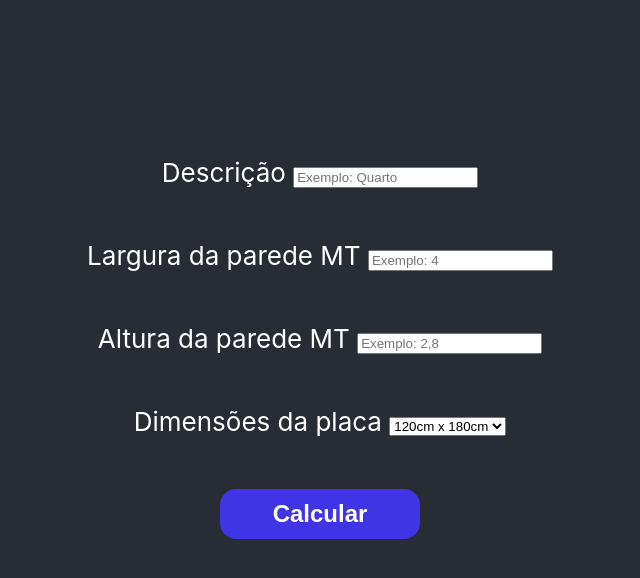
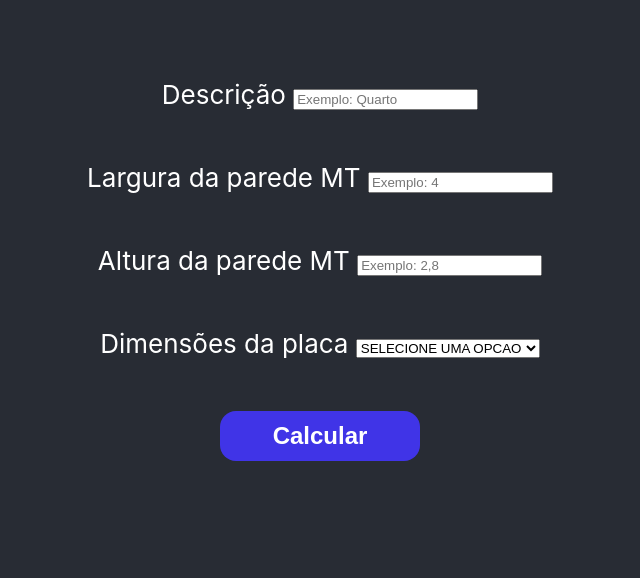
Before and after one commit to EduardoGuedes242/construcoes, a React (Create React App) app: page / in a window 1280 px wide. Shown: the top 578 px of the page, without its empty margins (320-960 px from the left). Built offline with nearby package versions, Linux system fonts and the light colour scheme.

Commit message:
implementações

```diff
--- a/src/App.js
+++ b/src/App.js
@@ -10,30 +10,34 @@ import DropdownTamanhoPlaca from "./widgets/dropdown";
 function App() {
   const [largura, setLargura] = useState("");
   const [altura, setAltura] = useState("");
-  const [resultadosCalculos, setResultadosCalculos] = useState("");
+  const [areaPlacaSelecionada, setAreaPlacaSelecionada] = useState("");
+
+  const [areaTotalText, setAreaTotalText] = useState("");
+  const [quantidadePlacasText, setQuantidadePlacasText] = useState("");
+  const [perfilHorizontalText, setPerfilHorizontalText] = useState("");
+  const [perfilVerticalText, setPerfilVerticalText] = useState("");
 
   function funcao() {
     const areaTotal = largura * altura;
 
-    const quantidadePlacas = areaTotal / (1.2 * 2.4);
+    const quantidadePlacas = areaTotal / areaPlacaSelecionada;
 
     const quantosMetrosPerfilHorizontais = largura * 2;
 
     const montantesVerticais = largura / 0.6 + 1;
 
-    const quantidadePlacasArredondadas = arredondarParaCima(quantidadePlacas);
-    const montantesVerticaisArredondadas =
-      arredondarParaCima(montantesVerticais);
+    setAreaTotalText("Area M2 da parede: " + areaTotal);
 
-    setResultadosCalculos(
-      "Area da parede: " +
-        areaTotal +
-        "M2 \nQuantidade de Placas: " +
-        quantidadePlacasArredondadas +
-        "\nPerfis Horizontal: " +
-        quantosMetrosPerfilHorizontais +
-        "MT \nPerfis Vertical: " +
-        montantesVerticaisArredondadas
+    setQuantidadePlacasText(
+      "Quantidade de placas: " + arredondarParaCima(quantidadePlacas)
+    );
+
+    setPerfilHorizontalText(
+      "Total Metros de perfil Horizontal: " + quantosMetrosPerfilHorizontais
+    );
+
+    setPerfilVerticalText(
+      "Quantidade de perfil vertical: " + arredondarParaCima(montantesVerticais)
     );
   }
 
@@ -42,6 +46,7 @@ function App() {
       <header className="App-header">
         <Edit
           title="Descrição "
+          type="text"
           placeholder="Exemplo: Quarto"
           onValueChange={value => setLargura(value)}
         />
@@ -58,11 +63,17 @@ function App() {
           onValueChange={value => setAltura(value)}
         />
         <p></p>
-        <DropdownTamanhoPlaca title={"Dimensões da placa "} />
+        <DropdownTamanhoPlaca
+          title={"Dimensões da placa "}
+          onValueSelect={value => setAreaPlacaSelecionada(value)}
+        />
         <p></p>
         <BotaoProrio title={"Calcular"} onClick={funcao} />
         <p></p>
-        <p>{resultadosCalculos}</p>
+        <p>{areaTotalText}</p>
+        <p>{quantidadePlacasText}</p>
+        <p>{perfilHorizontalText}</p>
+        <p>{perfilVerticalText}</p>
       </header>
     </div>
   );
--- a/src/widgets/dropdown.js
+++ b/src/widgets/dropdown.js
@@ -1,11 +1,25 @@
-const DropdownTamanhoPlaca = ({ title }) => {
+import { useState } from "react";
+
+const DropdownTamanhoPlaca = ({ title, onValueSelect }) => {
+  const [value, setValue] = useState("");
+
+  const handleChange = e => {
+    console.log(e.target.value);
+    setValue(e.target.value);
+    if (onValueSelect) {
+      onValueSelect(e.target.value);
+    }
+  };
+
   return (
     <label>
       {title}
-      <select>
-        <option>120cm x 180cm</option>
-        <option>120cm x 160cm</option>
-        <option>90Cm x 200cm</option>
+      <select onChange={handleChange}>
+        <option value={0}> SELECIONE UMA OPCAO </option>
+        <option value={1.2 * 2.4}> 1.20 m x 2.40 m </option>
+        <option value={1.2 * 1.8}> 1.20 m x 1.80 m </option>
+        <option value={1.2 * 1.6}> 1.20 m x 1.60 m </option>
+        <option value={0.9 * 2.0}> 0.90 m x 2.00 m </option>
       </select>
     </label>
   );
--- a/src/widgets/edit.js
+++ b/src/widgets/edit.js
@@ -1,6 +1,6 @@
 import React, { useState } from "react";
 
-const Edit = ({ title, placeholder = "", onValueChange }) => {
+const Edit = ({ title, placeholder = "", type = "number", onValueChange }) => {
   const [value, setValue] = useState("");
 
   const handleChange = e => {
@@ -14,7 +14,7 @@ const Edit = ({ title, placeholder = "", onValueChange }) => {
     <div>
       <label>{title}</label>
       <input
-        type="number"
+        type={type}
         value={value}
         onChange={handleChange}
         placeholder={placeholder}
```
